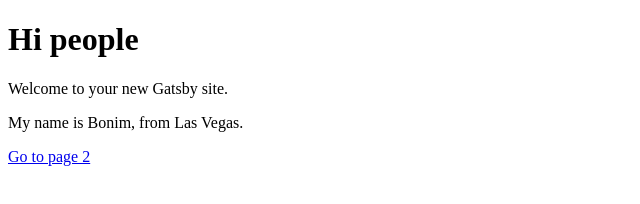
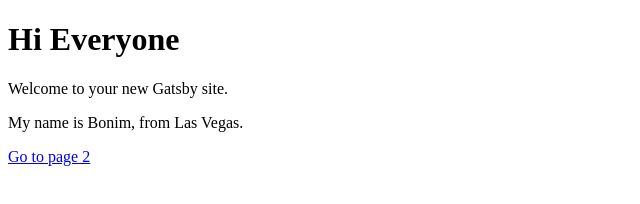
Before and after one commit to BonimOuk/JAMstack-hello-world, a Gatsby site: page / in a window 1280 px wide. Shown: the whole page, without its empty margins (0-640 px from the left). Built offline with nearby package versions, Linux system fonts and the light colour scheme; Gatsby itself is replaced by a stand-in of ours.

Commit message:
Modified index

```diff
--- a/src/pages/index.js
+++ b/src/pages/index.js
@@ -3,7 +3,7 @@ import Link from 'gatsby-link'
 
 const IndexPage = () => (
   <div>
-    <h1>Hi people</h1>
+    <h1>Hi Everyone</h1>
     <p>Welcome to your new Gatsby site.</p>
     <p>My name is Bonim, from Las Vegas.</p>
     <Link to="/page-2/">Go to page 2</Link>
```
